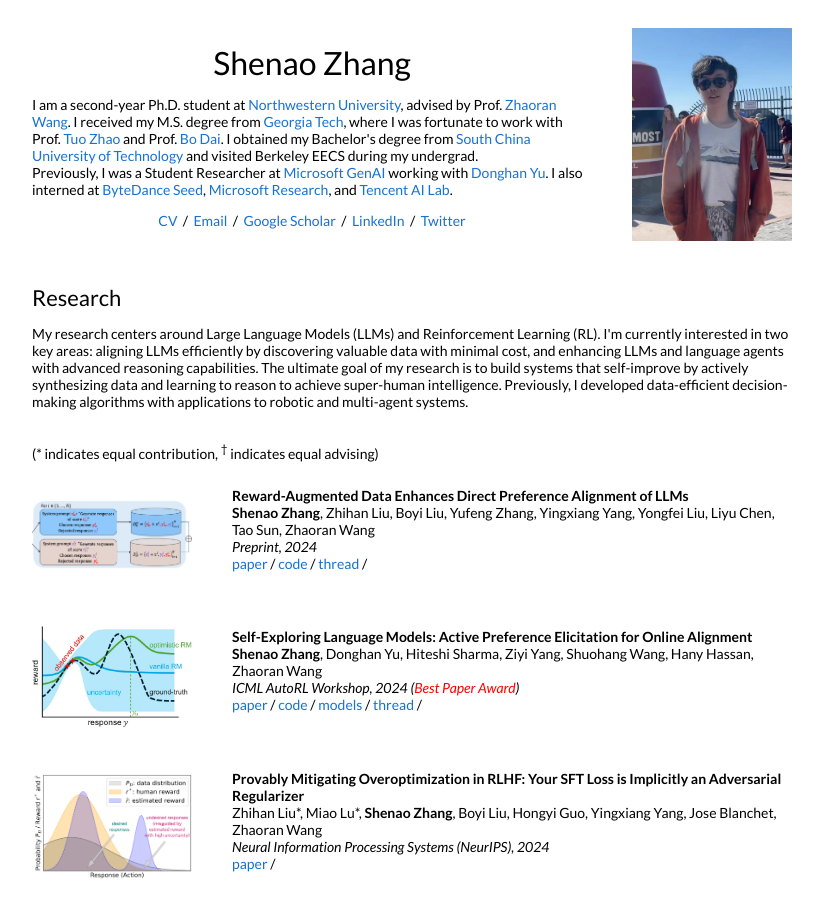
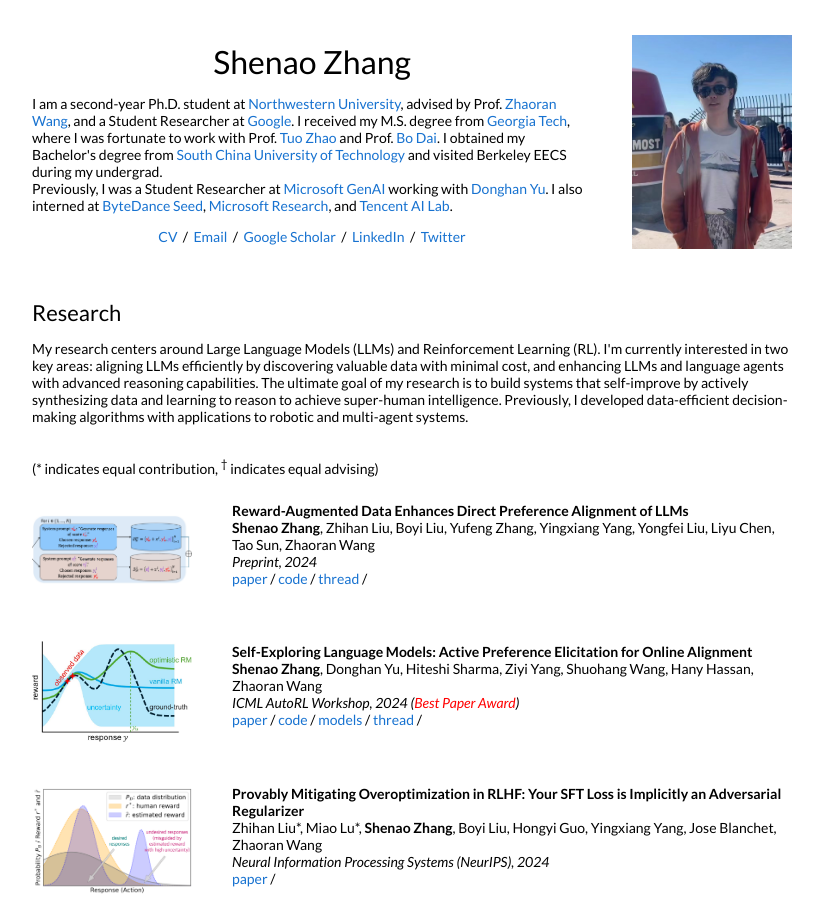
Before and after one commit to shenao-zhang/shenao-zhang.github.io, a Jekyll site: the page built from _posts/2024-10-07-realign.markdown, in a window 1280 px wide and 900 px high. Shown: the whole window, without its empty margins (228-1051 px from the left). Built offline with Jekyll 4.4.1, drawn with Linux system fonts in a browser that asks for light colours.

Commit message:
Update default.html

```diff
--- a/_layouts/default.html
+++ b/_layouts/default.html
@@ -35,7 +35,7 @@
               <h1>
                 Shenao Zhang
               </h1>
-              <p>I am a second-year Ph.D. student at <a href="https://www.northwestern.edu/">Northwestern University</a>, advised by Prof. <a href="https://zhaoranwang.github.io/">Zhaoran Wang</a>. I received my M.S. degree from <a href="https://www.gatech.edu/">Georgia Tech</a>, where I was fortunate to work with Prof. <a href="https://www2.isye.gatech.edu/~tzhao80/">Tuo Zhao</a> and Prof. <a href="https://bo-dai.github.io/">Bo Dai</a>. I obtained my Bachelor's degree from <a href="https://www.scut.edu.cn/en/">South China University of Technology</a> and visited Berkeley EECS during my undergrad.<br/>
+              <p>I am a second-year Ph.D. student at <a href="https://www.northwestern.edu/">Northwestern University</a>, advised by Prof. <a href="https://zhaoranwang.github.io/">Zhaoran Wang</a>, and a Student Researcher at <a href="https://www.google.com">Google</a>. I received my M.S. degree from <a href="https://www.gatech.edu/">Georgia Tech</a>, where I was fortunate to work with Prof. <a href="https://www2.isye.gatech.edu/~tzhao80/">Tuo Zhao</a> and Prof. <a href="https://bo-dai.github.io/">Bo Dai</a>. I obtained my Bachelor's degree from <a href="https://www.scut.edu.cn/en/">South China University of Technology</a> and visited Berkeley EECS during my undergrad.<br/>
 
                 Previously, I was a Student Researcher at <a href="https://www.microsoft.com/en-us/research/">Microsoft GenAI</a> working with <a href="https://plusross.github.io/">Donghan Yu</a>. I also interned at <a href="https://team.doubao.com/en/direction/llm">ByteDance Seed</a>, <a href="https://www.microsoft.com/en-us/research/">Microsoft Research</a>, and <a href="https://ai.tencent.com/ailab/en/index/">Tencent AI Lab</a>.
               </p>
```
